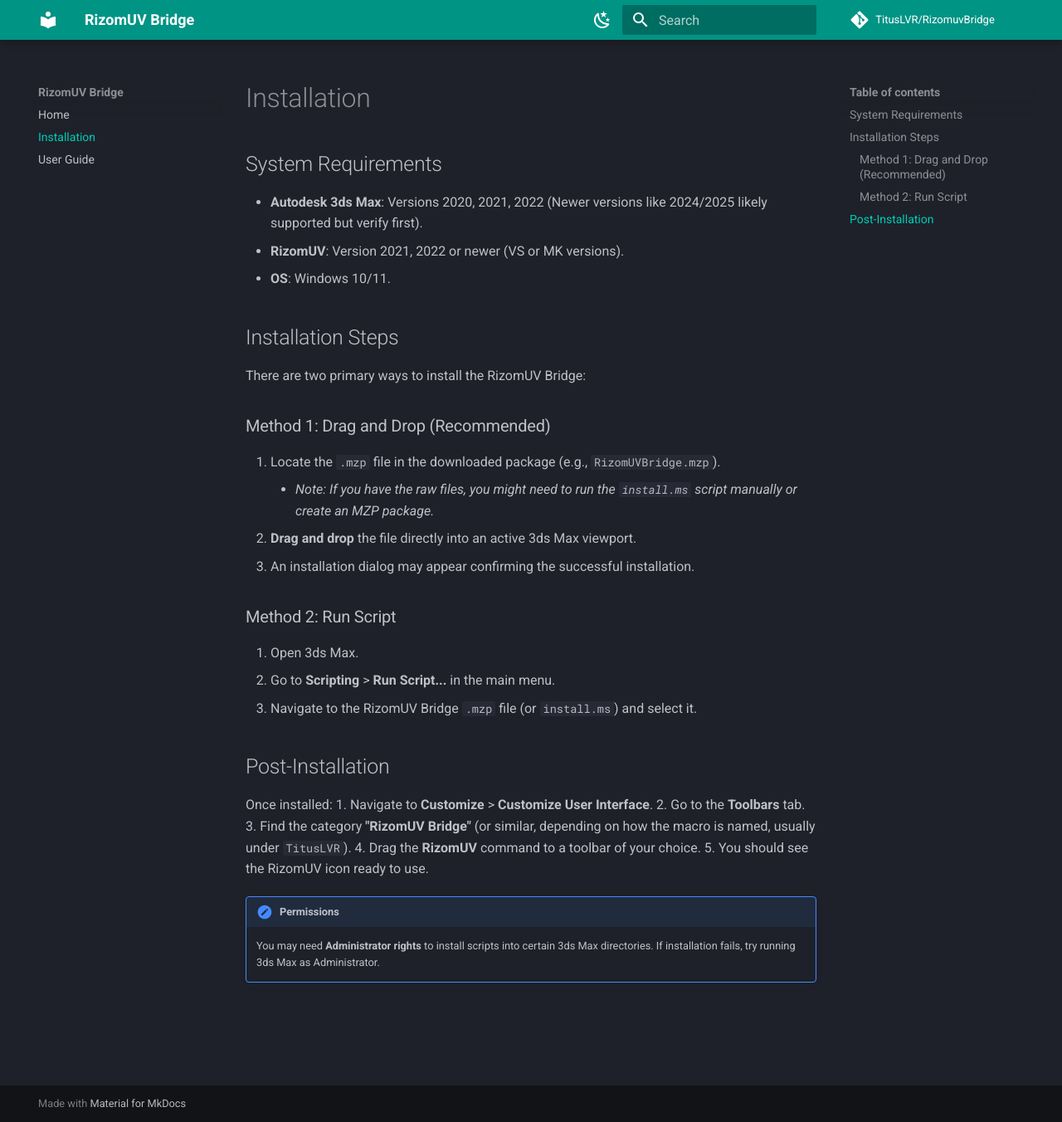
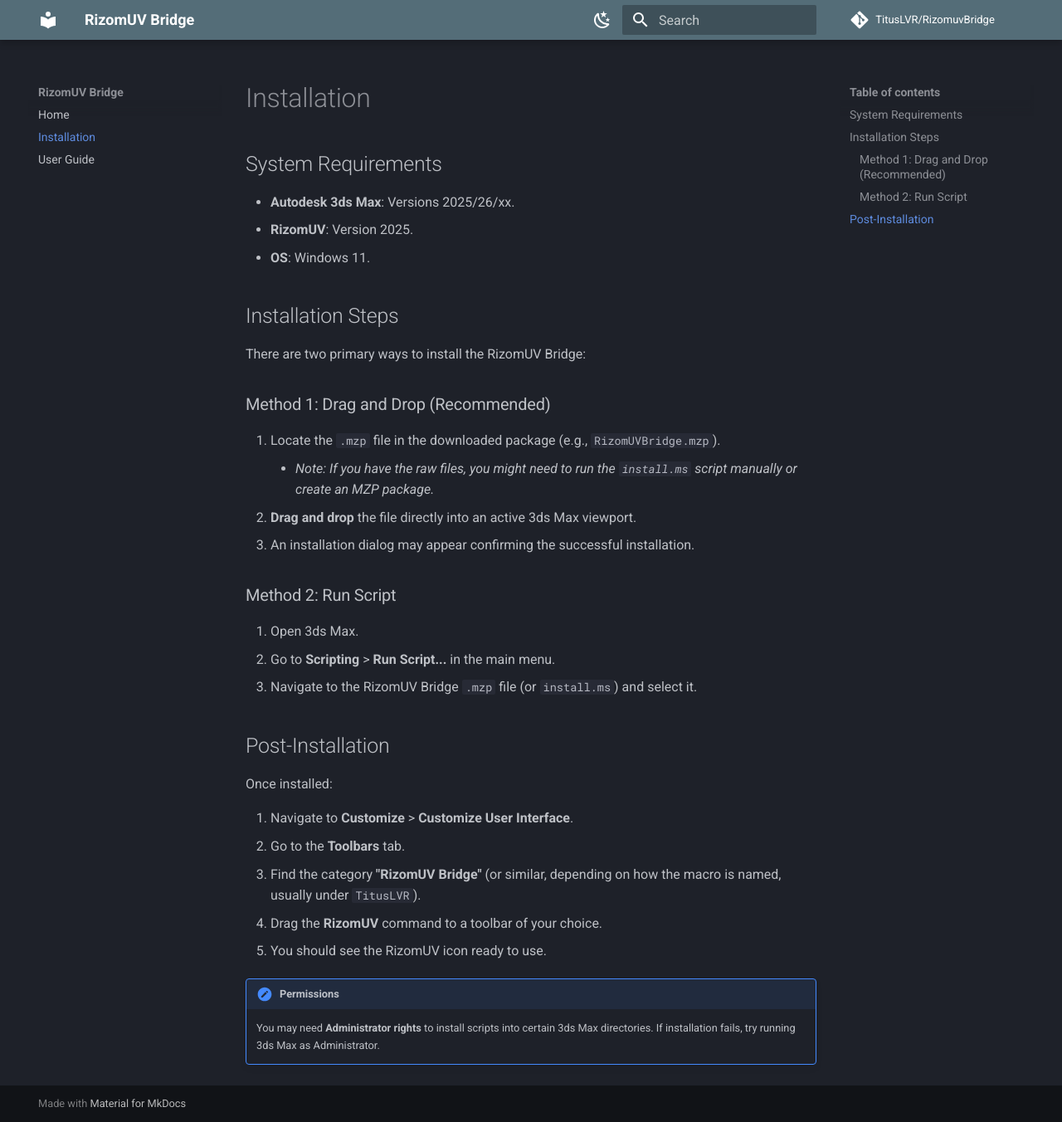
Before and after one commit to TitusLVR/RizomuvBridge, an MkDocs documentation site: the page built from docs/installation.md, in a window 1280 px wide and 1352 px high. Shown: the whole window at 83% size. Built offline with MkDocs 1.6.1 and Material for MkDocs 9.7.7, drawn with Linux system fonts in a browser that asks for light colours; comment, search, counter and statistics services are not loaded.

Commit message:
Docs Update

```diff
--- a/docs/installation.md
+++ b/docs/installation.md
@@ -2,9 +2,9 @@
 
 ## System Requirements
 
-*   **Autodesk 3ds Max**: Versions 2020, 2021, 2022 (Newer versions like 2024/2025 likely supported but verify first).
-*   **RizomUV**: Version 2021, 2022 or newer (VS or MK versions).
-*   **OS**: Windows 10/11.
+*   **Autodesk 3ds Max**: Versions 2025/26/xx.
+*   **RizomUV**: Version 2025.
+*   **OS**: Windows 11.
 
 ## Installation Steps
 
@@ -26,6 +26,7 @@
 ## Post-Installation
 
 Once installed:
+
 1.  Navigate to **Customize** > **Customize User Interface**.
 2.  Go to the **Toolbars** tab.
 3.  Find the category **"RizomUV Bridge"** (or similar, depending on how the macro is named, usually under `TitusLVR`).
--- a/mkdocs.yml
+++ b/mkdocs.yml
@@ -9,14 +9,14 @@
   palette:
     # Dark mode (Default)
     - scheme: slate
-      primary: teal
+      primary: blue-grey
       accent: cyan
       toggle:
         icon: material/weather-night
         name: Switch to light mode
     # Light mode
     - scheme: default
-      primary: teal
+      primary: blue-grey
       accent: cyan
       toggle:
         icon: material/weather-sunny
```
